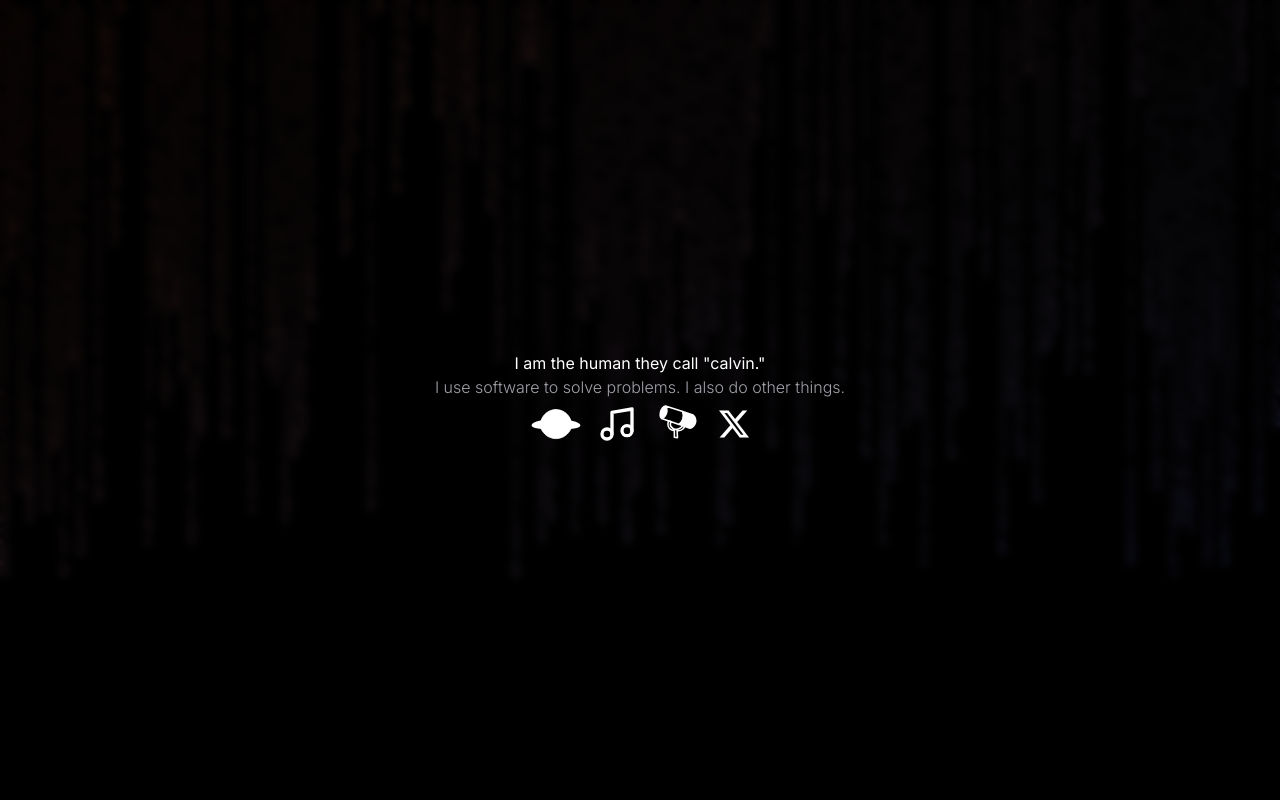
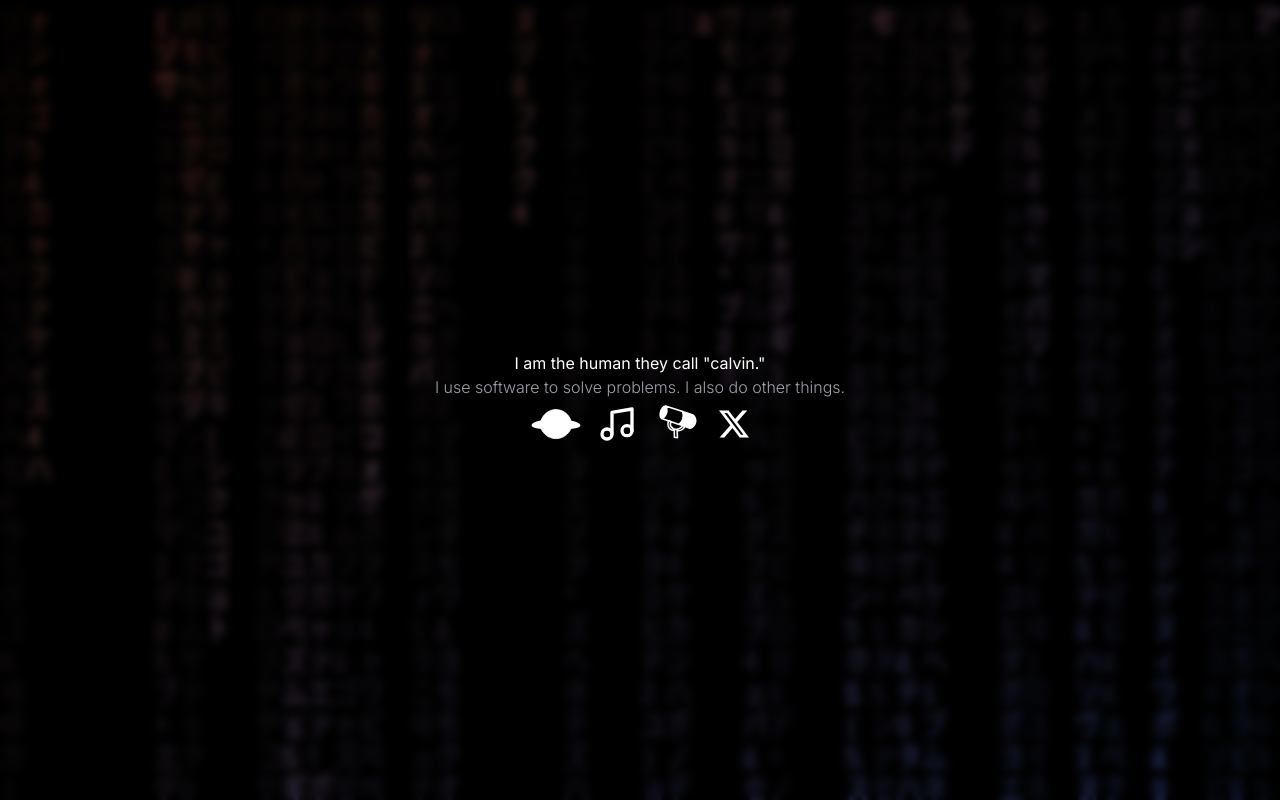
Before and after one commit to calvinusesyourcode/calvin.art-v3, a Next.js app: page / in a window 1280 px wide. Built offline with nearby package versions, Linux system fonts and the light colour scheme.

Commit message:
backdrop blur?

```diff
--- a/app/page.tsx
+++ b/app/page.tsx
@@ -109,8 +109,8 @@ export default function SaturnIndexPage() {
         <SimpleMatrixCanvas className="w-full h-full z-20" rgbacolor='rgba(255, 255, 255, 0.5)' />
       </div>
       <div className="absolute bg-gradient-to-br from-orange-900 to-blue-900 opacity-90 mix-blend-overlay w-full h-full top-0 left-0 z-30"/>
-      <div className="absolute flex justify-center w-full h-full top-0 left-0 items-center z-40 backdrop-blur-[4px]">
-        <div className=" rounded backdrop-blur-[4px] p-8 font-sans text-white items-center flex flex-col">
+      <div className="absolute flex justify-center w-full h-full top-0 left-0 items-center z-40 backdrop-blur-sm">
+        <div className=" rounded  p-8 font-sans text-white items-center flex flex-col">
           <span>I am the human they call &quot;calvin.&quot;</span>
           <span className="text-muted-foreground font-light">I use software to solve problems. I also do other things. </span>
           <div className="flex gap-4 justify-center items-center">
--- a/components/canvases.tsx
+++ b/components/canvases.tsx
@@ -284,7 +284,7 @@ export function SimpleMatrixCanvas(props: { rgbacolor?: string, [x: string]: any
     const color = rgbacolor ? rgbacolor : 'rgba(0, 255, 0, 0.5)'
     console.log(rgbacolor, color)
 
-    const fontSize = 2
+    const fontSize = 6
     context.font = `${fontSize}px monospace`;
 
     const points: number[] = []
```
